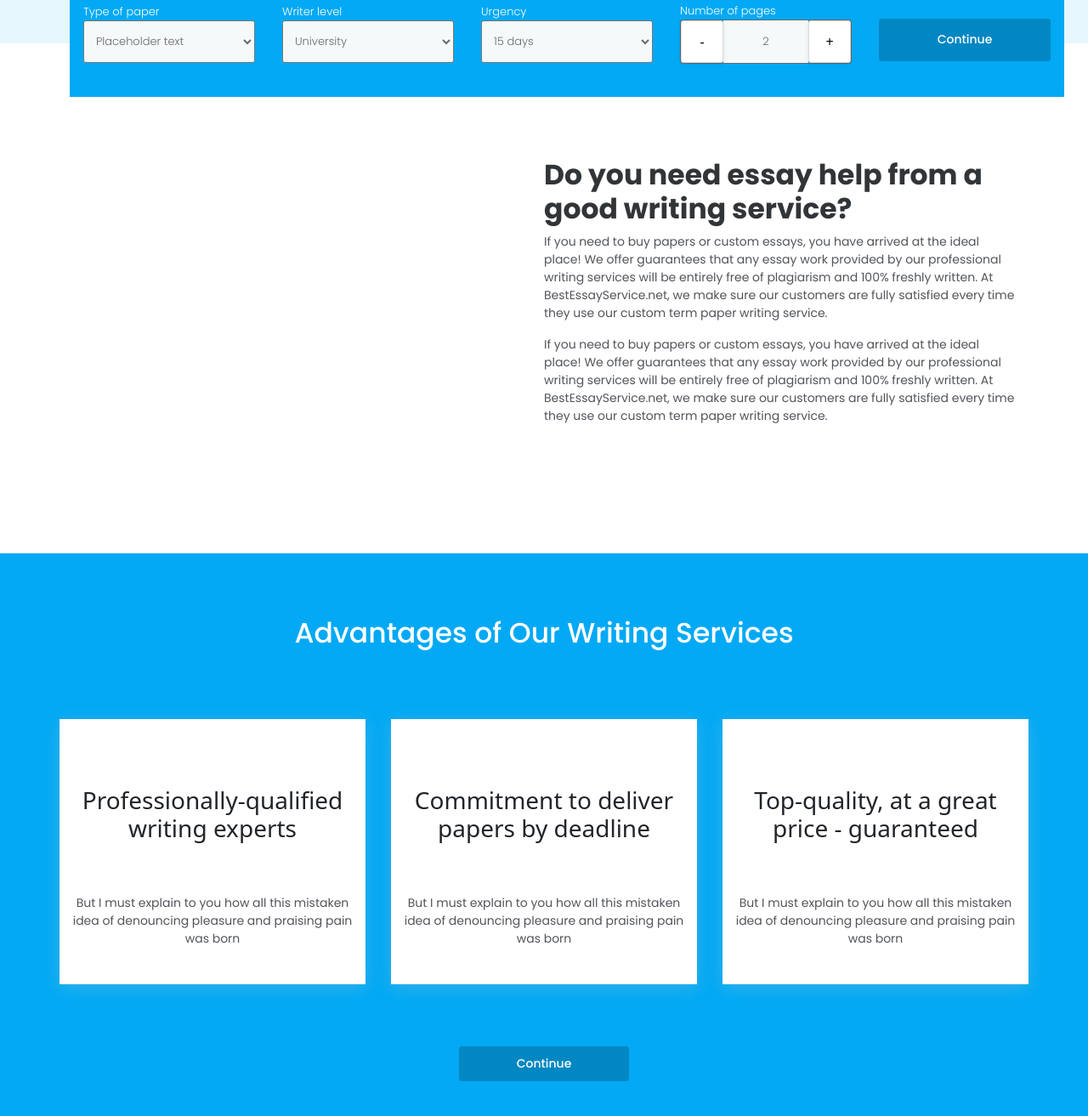
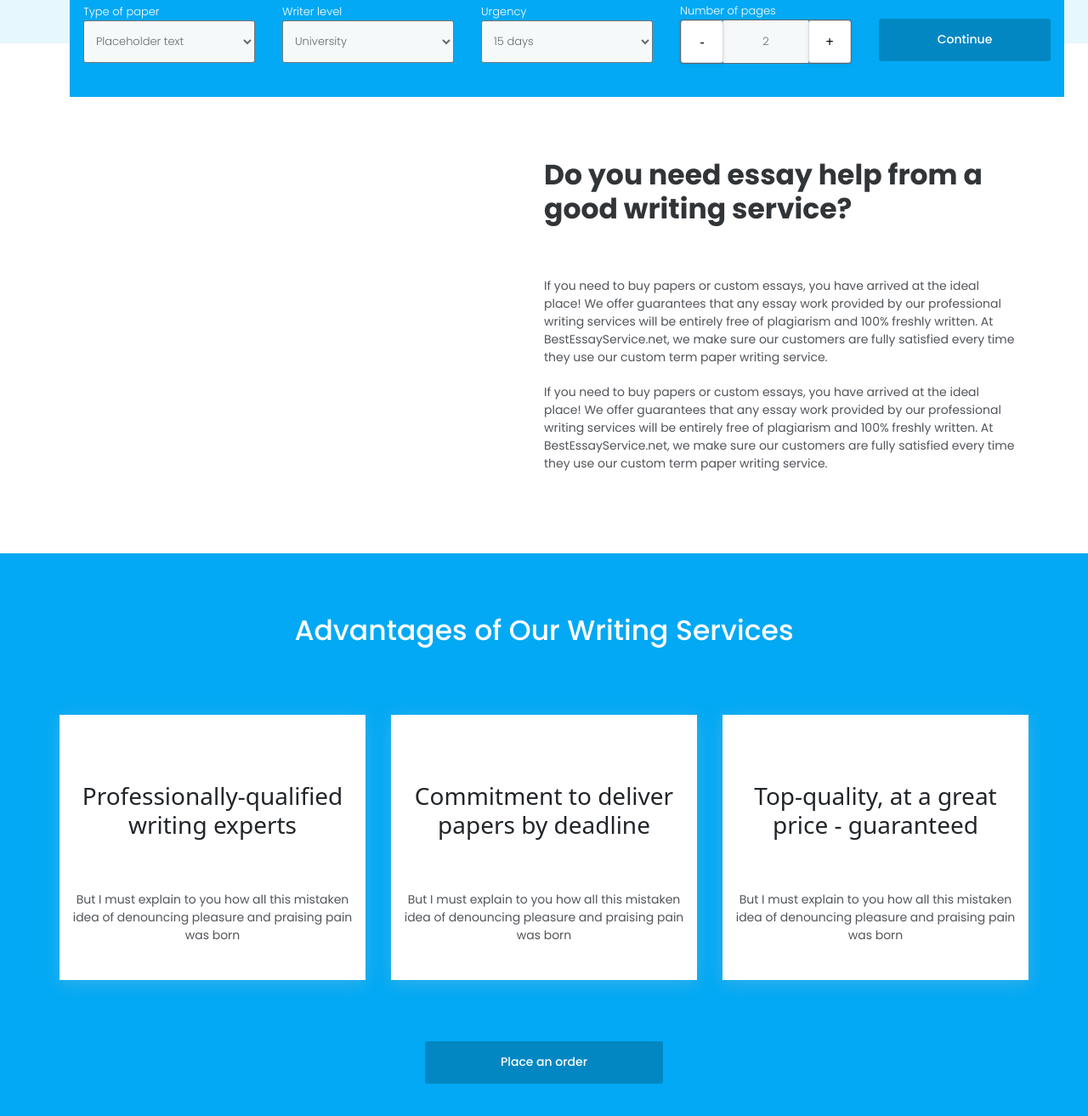
Before and after one commit to romankorniev/BlueEssaySite-Project, a website: page src/index.html in a window 1280 px wide. Shown: the part 679-1992 px from the top of the page at 85% size. Drawn offline with nearby package versions, Linux system fonts and the light colour scheme; files that its build step writes are made by us from their sources.

Commit message:
updated code

```diff
--- a/src/_html/_base/_includes/_advantages.html
+++ b/src/_html/_base/_includes/_advantages.html
@@ -22,6 +22,6 @@
                 <p>But I must explain to you how all this mistaken idea of denouncing pleasure and praising pain was born</p>
             </div>
         </div>
-        <a class="btn_blue" href="#">Continue</a>
+        <a class="btn_blue" href="#">Place an order</a>
     </div>
 </div>
--- a/src/assets/css/_components/_advantages.scss
+++ b/src/assets/css/_components/_advantages.scss
@@ -30,5 +30,10 @@
 
     .col-4:nth-child(2) {
             margin: 0 30px;
-        }
+    }
+
+    .btn_blue {
+        width: 280px;
+        height: 50px;
+    }
 }
--- a/src/assets/css/_components/_text_block.scss
+++ b/src/assets/css/_components/_text_block.scss
@@ -1,3 +1,11 @@
 .block {
     height: 600px;
+
+    p {
+        margin: 20px 0;
+    }
+
+    h2 {
+        margin: 60px 0;
+    }
 }
```
